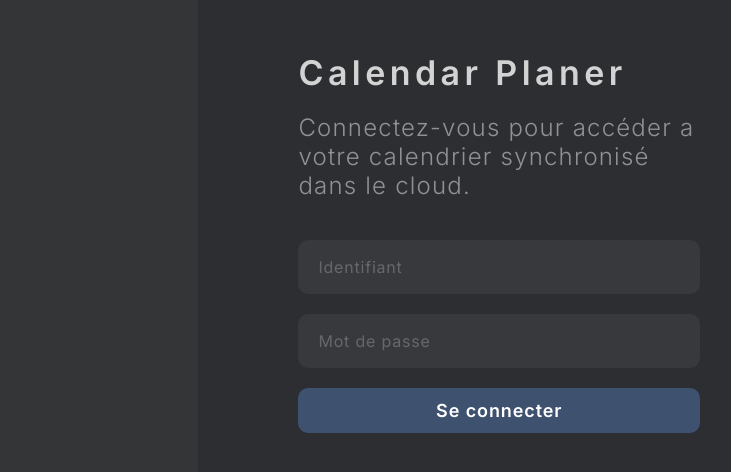
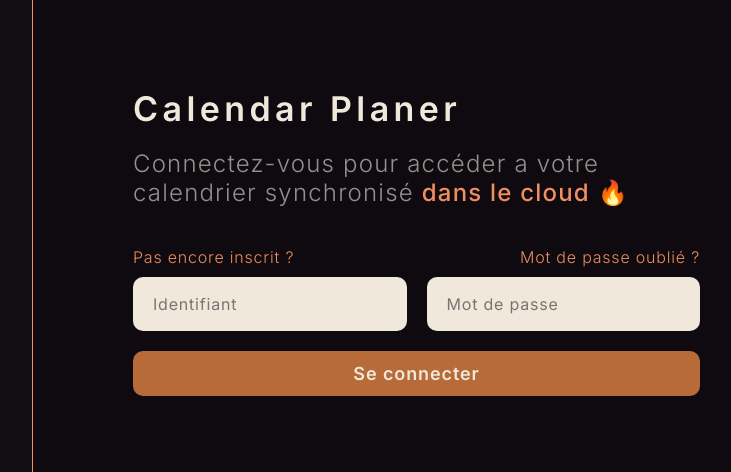
Before and after one commit to rlecart/Calendar-web, a React (Create React App) app: page /login in a window 1280 px wide. Shown: the part 158-630 px from the top of the page, without its empty margins (480-1211 px from the left). Built offline with nearby package versions, Linux system fonts and the light colour scheme.

Commit message:
Login signup/forgot password + redesign

```diff
--- a/src/Views/Login.tsx
+++ b/src/Views/Login.tsx
@@ -14,7 +14,7 @@ const Background = styled.div`
     height: 100vh;
     display: flex;
     flex-direction: row-reverse;
-    background: #2C2E31;
+    background: #120E13;
 `
 const RightPanel = styled.div`
     display: flex;
@@ -24,7 +24,18 @@ const RightPanel = styled.div`
     justify-content: center;
     align-items: center;
     gap: 2.5rem;
-    background: #2C2E31;
+    background: #0E0A10;
+    border-left: 1px solid #F18D5E;
+
+    @media (max-width: 1400px) {
+      width: 60%;
+    }
+    @media (max-width: 1200px) {
+      width: 80%;
+    }
+    @media (max-width: 992px) {
+      width: 95%;
+    }
 `
 const TitleAndDescription = styled.div`
     display: flex;
@@ -42,7 +53,7 @@ const Title = styled.div`
     align-self: stretch;
 `
 const TitleText = styled.h1`
-    color: #D3D3D3;
+    color: #F0E8DA;
     font-family: Inter;
     font-size: 2.125rem;
     font-style: normal;
@@ -60,7 +71,7 @@ const Description = styled.div`
 `
 const DescriptionText = styled.p`
     margin: 0;
-    color: rgba(211, 211, 211, 0.60);
+    color: rgba(240, 232, 218, 0.60);
     font-family: Inter;
     font-size: 1.5rem;
     font-style: normal;
@@ -68,19 +79,77 @@ const DescriptionText = styled.p`
     line-height: normal;
     letter-spacing: 0.075rem;
 `
+const CloudSpan = styled.span`
+    color: #F18D5E;
+    font-family: Inter;
+    font-size: 1.5rem;
+    font-style: normal;
+    font-weight: 500;
+    line-height: normal;
+    letter-spacing: 0.075rem;
+`
+const EmojiSpan = styled.span`
+    color: #F18D5E;
+`
 const LoginForm = styled.div`
     display: flex;
     flex-direction: column;
     justify-content: center;
     align-items: center;
-    gap: 1.25rem;
+    gap: 0.625rem;
     align-self: stretch;
+`
+const SignUpAndForgotPassword = styled.div`
+    display: flex;
+    justify-content: space-between;
+    align-items: center;
+    align-self: stretch;
+`
+const SignUp = styled.div`
+    // display: flex;
+    // justify-content: center;
+    // align-items: center;
+    // align-self: stretch;
+`
+const SignUpText = styled.p`
+    color: #F18D5E;
+    font-family: Inter;
+    font-size: 1rem;
+    font-style: normal;
+    font-weight: 300;
+    line-height: normal;
+    letter-spacing: 0.05rem;
+    margin: 0;
+`
+const ForgotPassword = styled.div`
+    // display: flex;
+    // justify-content: center;
+    // align-items: center;
+    // align-self: stretch;
+`
+const ForgotPasswordText = styled.p`
+    color: #F18D5E;
+    font-family: Inter;
+    font-size: 1rem;
+    font-style: normal;
+    font-weight: 300;
+    line-height: normal;
+    letter-spacing: 0.05rem;
+    margin: 0;
 `
 const LoginInputs = styled.div`
     display: flex;
     justify-content: center;
     align-items: center;
     flex-wrap: wrap;
+    gap: 1.25rem;
+    align-self: stretch;
+`
+const LoginInputsWrapper = styled.div`
+    display: flex;
+    flex-direction: column;
+    justify-content: center;
+    align-items: center;
     gap: 1.25rem;
     align-self: stretch;
 `
@@ -92,14 +161,14 @@ const LoginInput = styled.input`
     flex: 1 0 0;
 
     border-radius: 0.625rem;
-    background: #37393C;
+    background: #F0E8DA;
     border: 0;
 
-    color: #FFF;
+    color: rgba(6, 2, 9, 1);
 
     &::placeholder {
       margin: 0;
-      color: rgba(211, 211, 211, 0.30);
+      color: rgba(6, 2, 9, 0.50);
       font-family: Inter;
       font-size: 1rem;
       font-style: normal;
@@ -118,13 +187,13 @@ const LoginButton = styled.button`
     align-self: stretch;
 
     border-radius: 0.625rem;
-    background: #3E526F;
+    background: #B66B38;
     border: 0;
 
 `
 const LoginButtonText = styled.p`
     margin: 0;
-    color: #FFF;
+    color: #F0E8DA;
     font-family: Inter;
     font-size: 1.125rem;
     font-style: normal;
@@ -169,7 +238,7 @@ const Login = () => {
 
   return (
     <React.Fragment>
-      <Background className='w-100 h-100vh d-flex flex-row-reverse bg-grey'>
+      <Background>
         <RightPanel>
           <TitleAndDescription>
             <Title>
@@ -180,12 +249,11 @@ const Login = () => {
 
             <Description>
               <DescriptionText>
-                Connectez-vous pour accéder a votre calendrier synchronisé dans le cloud.
+                Connectez-vous pour accéder a votre calendrier synchronisé <CloudSpan>dans le cloud</CloudSpan> <EmojiSpan>🔥</EmojiSpan>
               </DescriptionText>
             </Description>
           </TitleAndDescription>
 
-          <LoginForm>
           <RenderIf isTrue={error !== ''}>
             <Alert
               className='w-100'
@@ -195,6 +263,22 @@ const Login = () => {
               {error}
             </Alert>
           </RenderIf>
+          <LoginForm>
+            <SignUpAndForgotPassword>
+              <SignUp>
+                <SignUpText>
+                  Pas encore inscrit ?
+                </SignUpText>
+              </SignUp>
+
+              <ForgotPassword>
+                <ForgotPasswordText>
+                  Mot de passe oublié ?
+                </ForgotPasswordText>
+              </ForgotPassword>
+            </SignUpAndForgotPassword>
+
+            <LoginInputsWrapper>
               <LoginInputs>
                 <LoginInput
                   placeholder='Identifiant'
@@ -215,6 +299,8 @@ const Login = () => {
                   Se connecter
                 </LoginButtonText>
               </LoginButton>
+            </LoginInputsWrapper>
+
           </LoginForm>
         </RightPanel>
       </Background>
```
Lines whose indentation alone changed are shown as unchanged.
